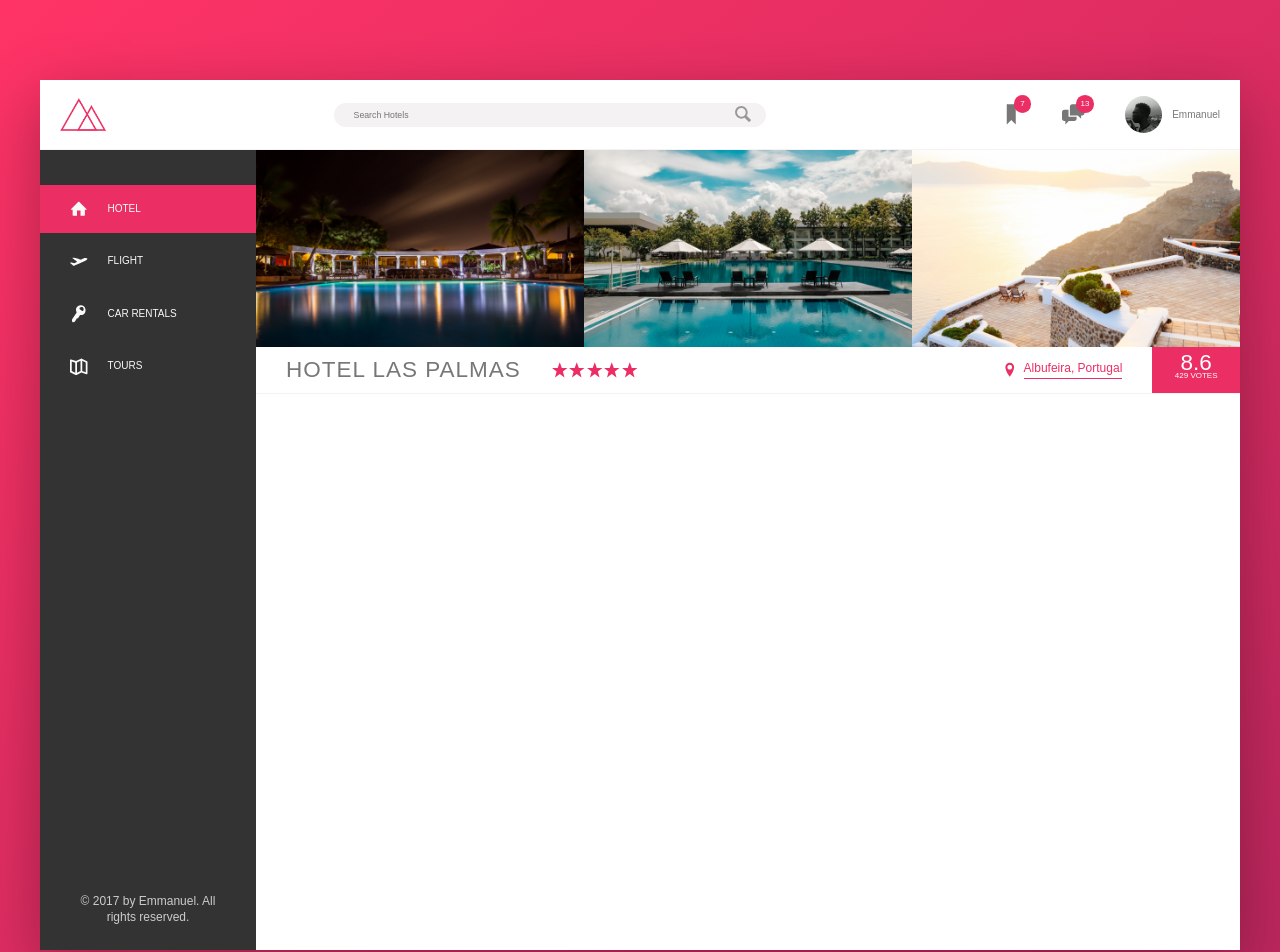
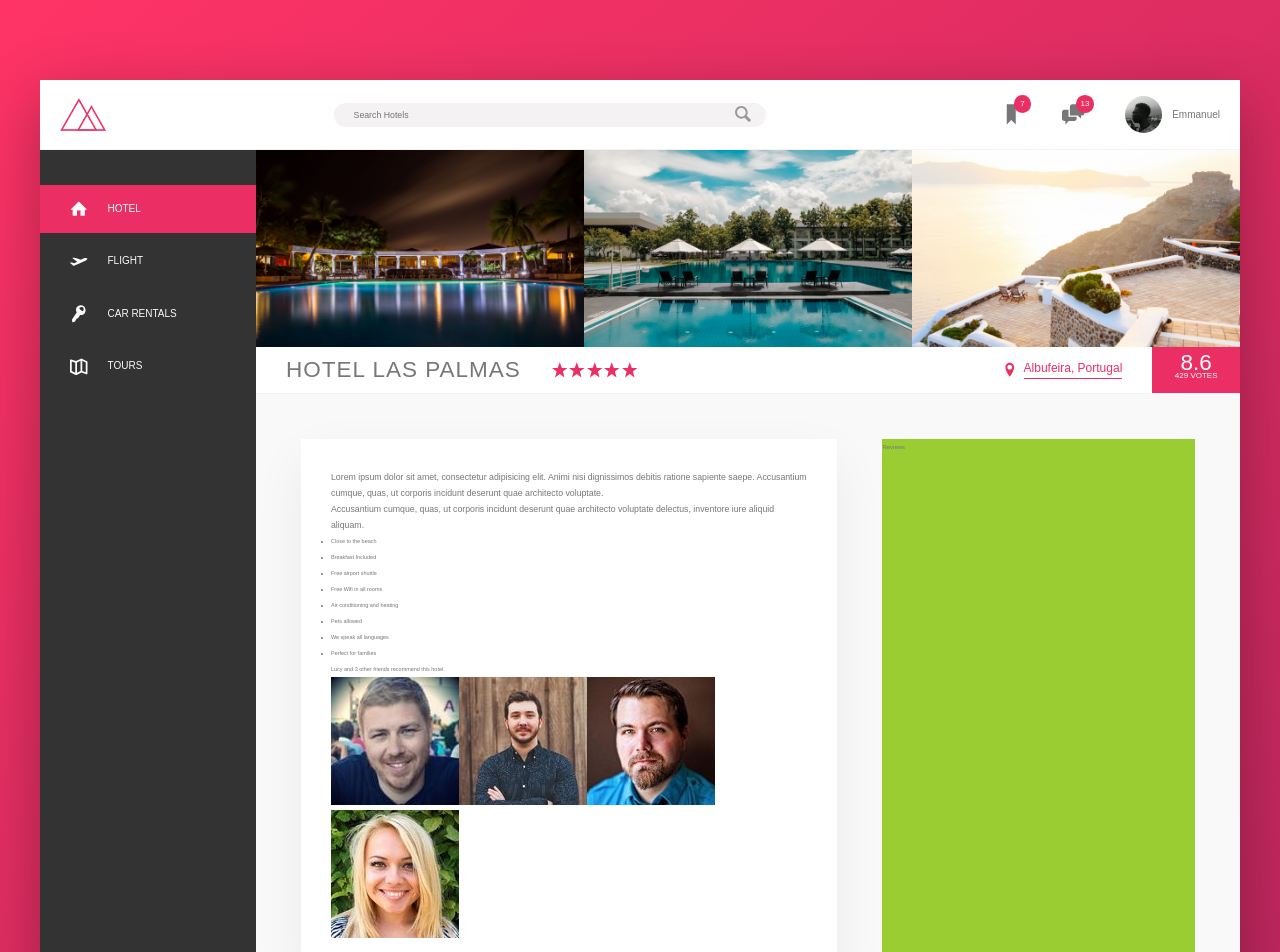
Before and after one commit to Harkindey/Trillo-React, a React app: page / in a window 1280 px wide. Shown: the top 952 px of the page. Built offline with nearby package versions, Linux system fonts and the light colour scheme.

Commit message:
The description View

```diff
--- a/src/App.js
+++ b/src/App.js
@@ -1,7 +1,5 @@
 import React, { Component } from 'react';
 import './sass/main.scss';
-import Bookmark from './img/SVG/bookmark.svg';
-import Chat from './img/SVG/chat.svg';
 
 class App extends Component {
   render() {
@@ -133,6 +131,40 @@
                 <div className="overview__rating-count">429 votes</div>
               </div>
             </div>
+            <div className="detail">
+              <div className="description">
+                <p className="paragraph">
+                  Lorem ipsum dolor sit amet, consectetur adipisicing elit. Animi nisi dignissimos debitis ratione sapiente saepe. Accusantium cumque, quas, ut corporis incidunt deserunt quae architecto voluptate.
+                </p>
+                <p className="paragraph">
+                  Accusantium cumque, quas, ut corporis incidunt deserunt quae architecto voluptate delectus, inventore iure aliquid aliquam.
+                </p>
+                <ul className="list">
+                  <li className="list__item">Close to the beach</li>
+                  <li className="list__item">Breakfast Included</li>
+                  <li className="list__item">Free airport shuttle</li>
+                  <li className="list__item">Free Wifi in all rooms</li>
+                  <li className="list__item">Air conditioning and heating</li>
+                  <li className="list__item">Pets allowed</li>
+                  <li className="list__item">We speak all languages</li>
+                  <li className="list__item">Perfect for families</li>
+                </ul>
+                <div className="recommend">
+                  <p className="recommend__count">
+                    Lucy and 3 other friends recommend this hotel.
+                  </p>
+                </div>
+                <div className="recommend__friends">
+                  <img src="img/user-3.jpg" alt="Friend 1" className="recommend__photo" />
+                  <img src="img/user-4.jpg" alt="Friend 2" className="recommend__photo" />
+                  <img src="img/user-5.jpg" alt="Friend 3" className="recommend__photo" />
+                  <img src="img/user-6.jpg" alt="Friend 4" className="recommend__photo" />
+                </div>
+              </div>
+              <div className="user-reviews">
+                Reviews
+              </div>
+            </div>
           </main>
         </div>
       </div >
--- a/src/sass/_base.scss
+++ b/src/sass/_base.scss
@@ -31,7 +31,9 @@
     --color-grey-dark-3: #999;
 
     --shadow-dark: 0 2rem 6rem rgba(0,0,0,.3);
+    --shadow-light: 0 2rem 5rem rgba(0,0,0,.06);
 
+    --line: 1px solid var(--color-grey-light-2);
 }
 
 *{
--- a/src/sass/_components.scss
+++ b/src/sass/_components.scss
@@ -204,7 +204,7 @@
 .overview{
     display: flex;
     align-items: center;
-    border-bottom: 1px solid var(--color-grey-light-2);
+    border-bottom: var(--line);
 
     &__heading {
         font-size: 2.25rem;
--- a/src/sass/_layout.scss
+++ b/src/sass/_layout.scss
@@ -11,7 +11,7 @@
     font-size: 1.4rem;
     height: 7rem;
     background-color: #fff;
-    border-bottom: 1px solid var(--color-grey-light-2);
+    border-bottom: var(--line);
 
     display: flex;
     justify-content: space-between;
@@ -34,7 +34,26 @@
 
 .hotel-view{
     background-color: #fff;
-    height: 80rem;
-
     flex:1;
 }
+
+.detail {
+    display: flex;
+    padding: 4.5rem;
+    background-color: var(--color-grey-light-1);
+    border-bottom: var(--line)
+}
+
+.description {
+    font-size: 1.4rem;
+    background-color: #fff;
+    box-shadow: var(--shadow-light);
+    padding: 3rem;
+    flex: 0 0 60%;
+    margin-right: 4.5rem;
+}
+
+.user-reviews {
+    background-color: yellowgreen;
+    flex: 1;
+}
```
